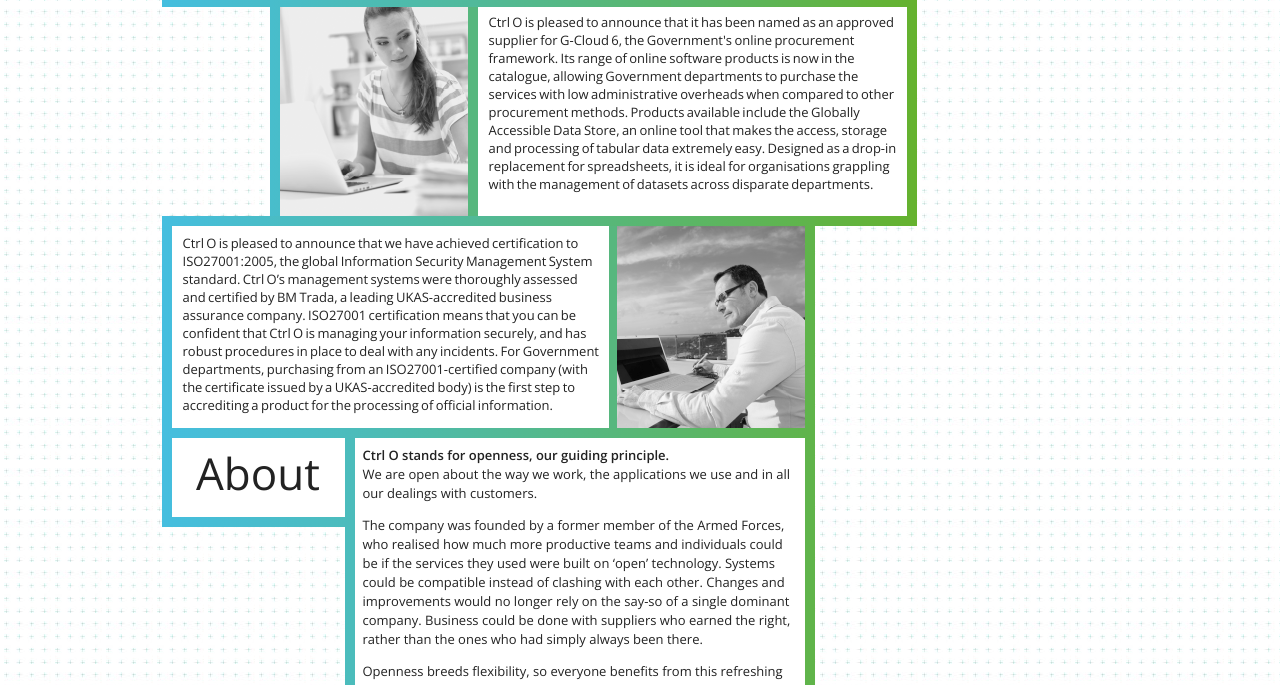
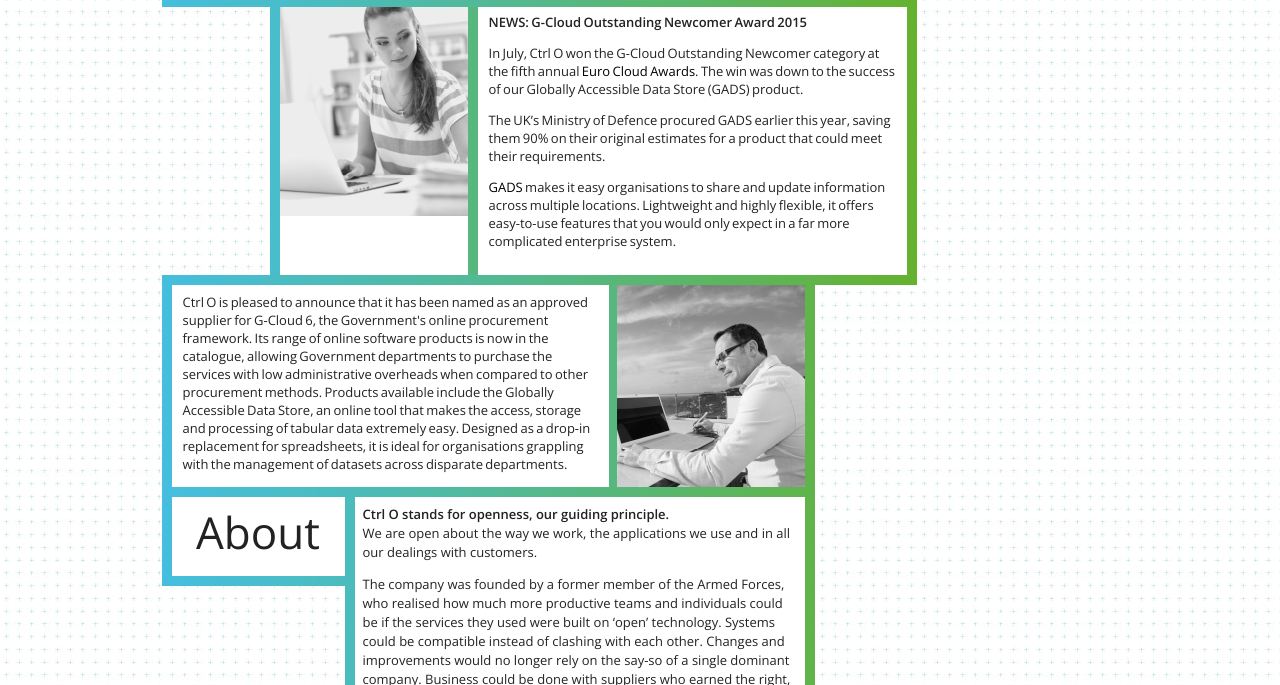
Before and after one commit to ctrlo/www, a plain HTML site: page index.html in a window 1280 px wide. Shown: the part 747-1432 px from the top of the page. Drawn offline with nearby package versions, Linux system fonts and the light colour scheme.

Commit message:
Add Eurocloud winner news article

```diff
--- a/css/main.css
+++ b/css/main.css
@@ -280,7 +280,7 @@ nav a:hover {
 		font-size:13px;
 	font-weight:300;
 }
-.about_details h3,.products_details h3{
+.about_details h3,.products_details h3,.news_list h3{
 	margin:0;
 	font-size:13px;
 }
--- a/index.html
+++ b/index.html
@@ -65,7 +65,10 @@
 				<div class="inner">
 					<img src="img/news.png" alt="">
 					<div class="news_details">
-						 Ctrl O is pleased to announce that it has been named as an approved supplier for G-Cloud 6, the Government's online procurement framework. Its range of online software products is now in the catalogue, allowing Government departments to purchase the services with low administrative overheads when compared to other procurement methods. Products available include the Globally Accessible Data Store, an online tool that makes the access, storage and processing of tabular data extremely easy. Designed as a drop-in replacement for spreadsheets, it is ideal for organisations grappling with the management of datasets across disparate departments.
+                                            <h3>NEWS: G-Cloud Outstanding Newcomer Award 2015</h3>
+                                            <p>In July, Ctrl O won the G-Cloud Outstanding Newcomer category at the fifth annual <a href="http://www.eurocloud.org.uk/Awards">Euro Cloud Awards</a>. The win was down to the success of our Globally Accessible Data Store (GADS) product.</p>
+                                            <p>The UK’s Ministry of Defence procured GADS earlier this year, saving them 90% on their original estimates for a product that could meet their requirements.</p>
+                                            <p><a href="https://www.digitalmarketplace.service.gov.uk/g-cloud/services/6255374130741248">GADS</a> makes it easy organisations to share and update information across multiple locations. Lightweight and highly flexible, it offers easy-to-use features that you would only expect in a far more complicated enterprise system.</p>
 					</div>
 				</div>
 				</li>
@@ -73,7 +76,7 @@
 				<div class="inner">
 					<img src="img/about.png" alt="">
 					<div class="news_details">
-						 Ctrl O is pleased to announce that we have achieved certification to ISO27001:2005, the global Information Security Management System standard. Ctrl O’s management systems were thoroughly assessed and certified by BM Trada, a leading UKAS-accredited business assurance company. ISO27001 certification means that you can be confident that Ctrl O is managing your information securely, and has robust procedures in place to deal with any incidents. For Government departments, purchasing from an ISO27001-certified company (with the certificate issued by a UKAS-accredited body) is the first step to accrediting a product for the processing of official information.
+						 Ctrl O is pleased to announce that it has been named as an approved supplier for G-Cloud 6, the Government's online procurement framework. Its range of online software products is now in the catalogue, allowing Government departments to purchase the services with low administrative overheads when compared to other procurement methods. Products available include the Globally Accessible Data Store, an online tool that makes the access, storage and processing of tabular data extremely easy. Designed as a drop-in replacement for spreadsheets, it is ideal for organisations grappling with the management of datasets across disparate departments.
 					</div>
 				</div>
 				</li>
```
